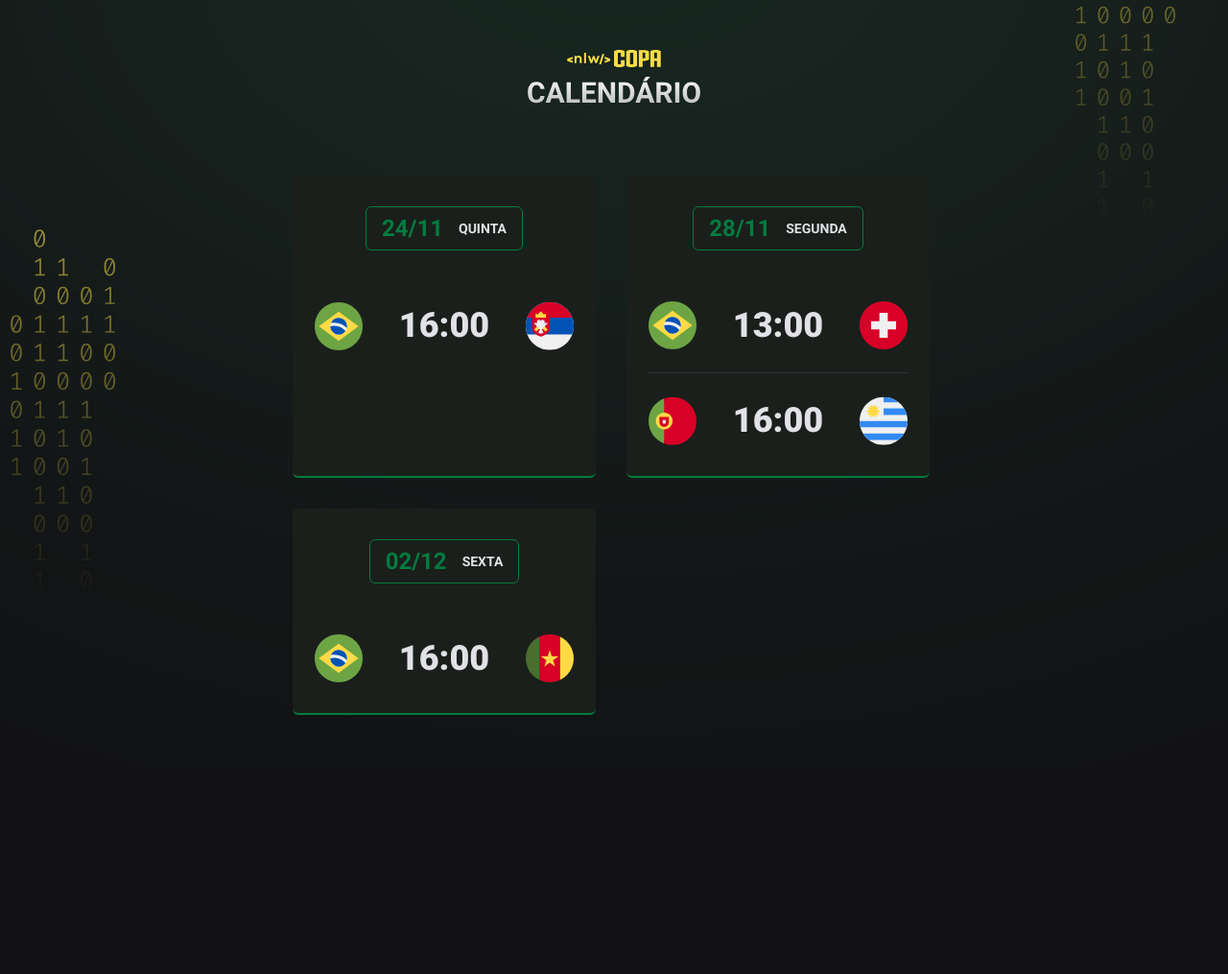
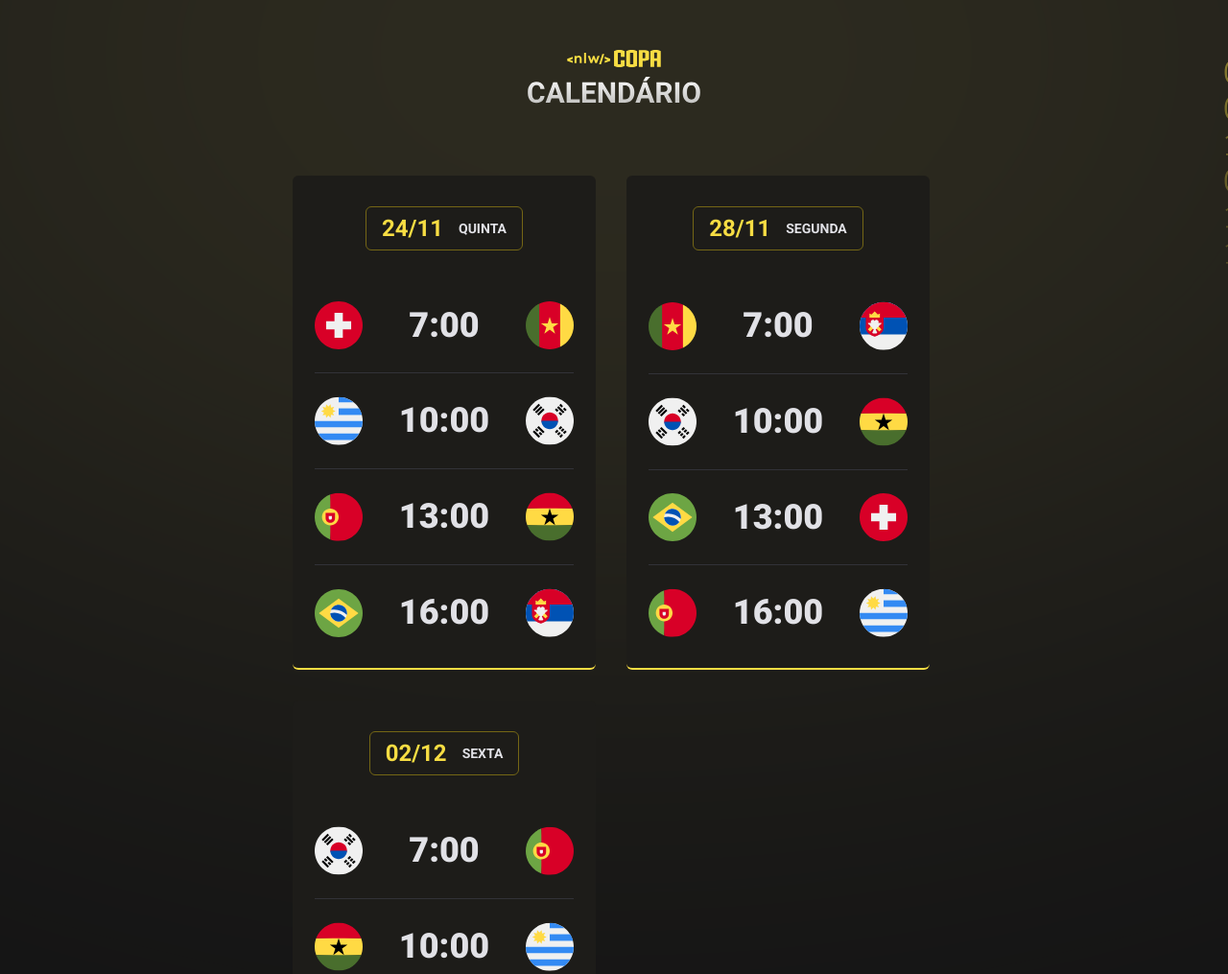
Before and after one commit to renatogabino/nlw-copa-explorer, a plain HTML site: page index.html in a window 1280 px wide. Shown: the top 1015 px of the page at 96% size. Before the commit the page ends 800 px from the top, so only its background shows below. Drawn offline with Linux system fonts and the light colour scheme.

Commit message:
inicial commit

```diff
--- a/index.html
+++ b/index.html
@@ -13,7 +13,7 @@
       rel="stylesheet"
     />
   </head>
-  <body class="green">
+  <body class="">
     <div id="app">
       <header>
         <img src="./assets/logo.svg" alt="Logo da NLW" />
--- a/main.js
+++ b/main.js
@@ -22,11 +22,27 @@ function createCard(date, day, games) {
 }
 
 document.querySelector("#cards").innerHTML =
-  createCard("24/11", "quinta", createGame("brazil", "16:00", "serbia")) +
+  createCard(
+    "24/11",
+    "quinta",
+    createGame("switzerland", "7:00", "cameroon") +
+      createGame("uruguay", "10:00", "south-korea") +
+      createGame("portugal", "13:00", "ghana") +
+      createGame("brazil", "16:00", "serbia")
+  ) +
   createCard(
     "28/11",
     "segunda",
-    createGame("brazil", "13:00", "switzerland") +
+    createGame("cameroon", "7:00", "serbia") +
+      createGame("south-korea", "10:00", "ghana") +
+      createGame("brazil", "13:00", "switzerland") +
       createGame("portugal", "16:00", "uruguay")
   ) +
-  createCard("02/12", "sexta", createGame("brazil", "16:00", "cameroon"))
+  createCard(
+    "02/12",
+    "sexta",
+    createGame("south-korea", "7:00", "portugal") +
+      createGame("ghana", "10:00", "uruguay") +
+      createGame("serbia", "13:00", "switzerland") +
+      createGame("brazil", "16:00", "cameroon")
+  )
```
Also changed, not shown: assets/icon-ghana.svg (added), assets/icon-south-korea.svg (added).
